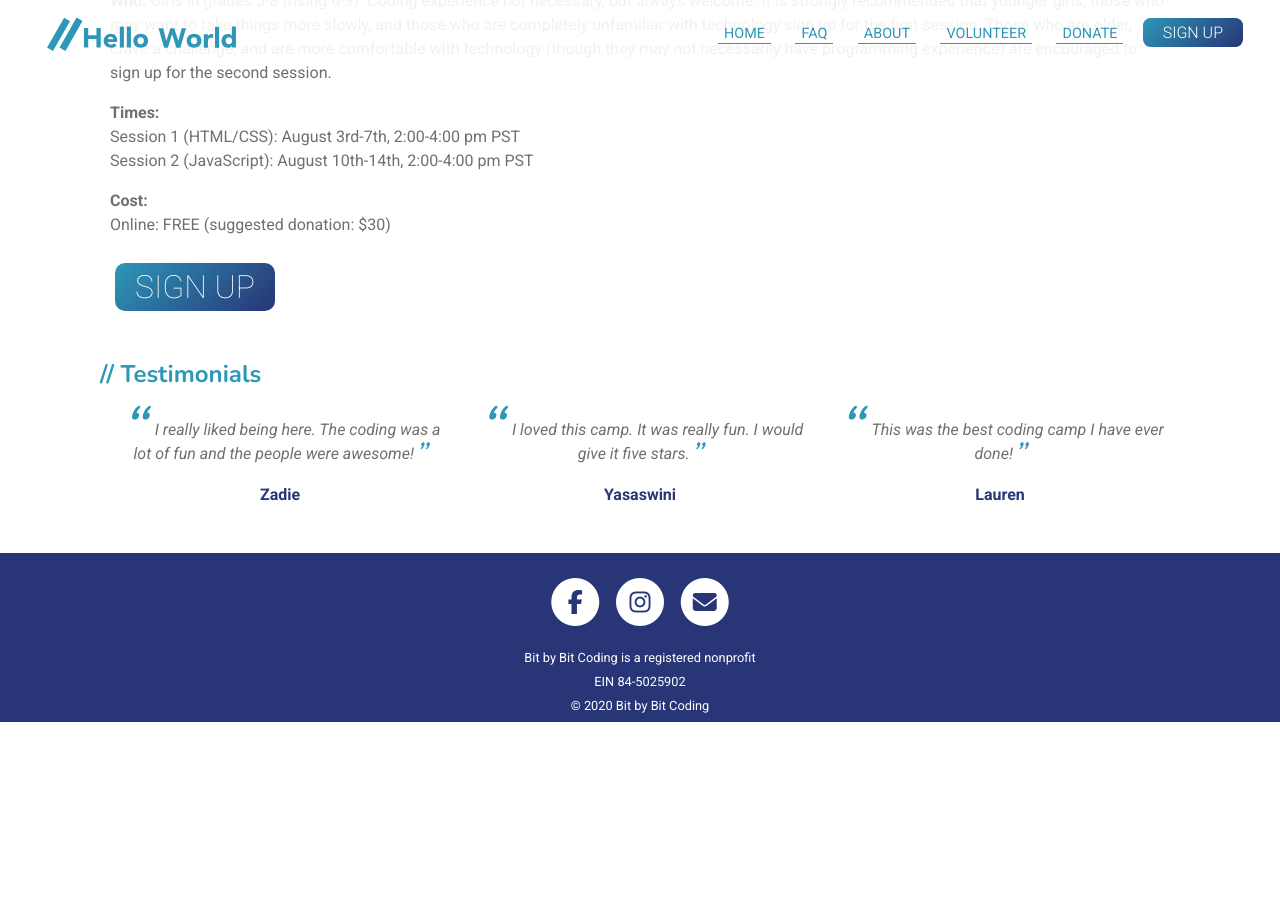
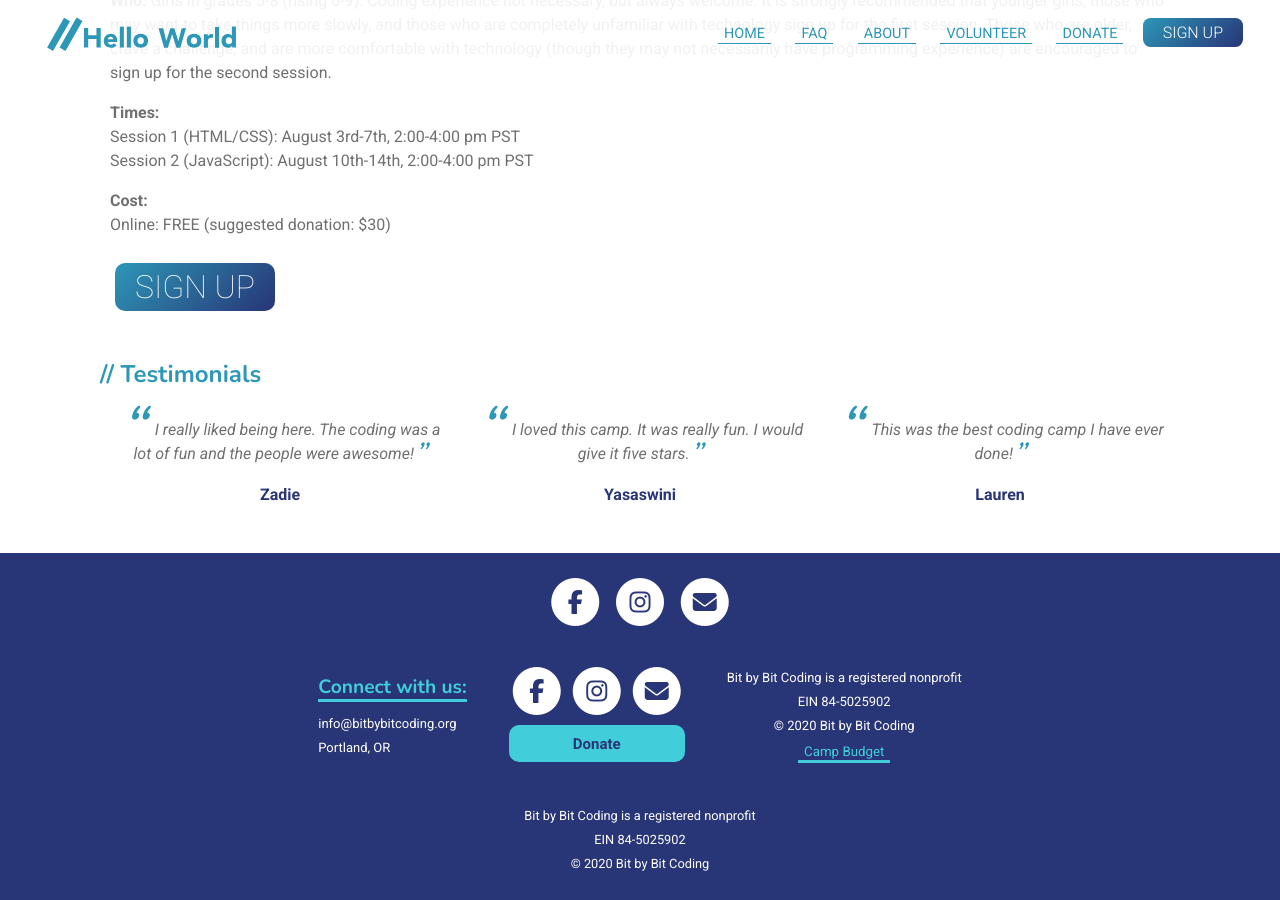
Before and after one commit to bit-by-bit-coding/bxb-website, a Jekyll site: the page built from index.html, in a window 1280 px wide and 900 px high, scrolled down 934 px. Built offline with Jekyll 4.4.1, drawn with Linux system fonts in a browser that asks for light colours; nearby versions of some CDN libraries; before the commit the page ends 1656 px from its top, so only the background shows below that.

Commit message:
add camp budget button
I had to open the file a different way since the updated footer code wasn't showing (I only coded the additional link for financial info and a little styling)

```diff
--- a/_includes/footer.html
+++ b/_includes/footer.html
@@ -18,6 +18,43 @@
                 <i class="fa fa-envelope fa-stack-1x fa-inverse"></i>
             </span>
         </a>
+    <div id="footer-contact">
+        <div id="footer-connect">
+            <h2>Connect with us:</h2>
+            <p>{{site.contact.email}}</p>
+            <p>Portland, OR</p>
+        </div>
+        <div id="footer-buttons">
+            <div id="socials">
+                <a href="{{site.social.facebook}}" target="_blank">
+                    <span class="fa-stack fa-lg">
+                        <i class="fa fa-circle fa-stack-2x"></i>
+                        <i class="fa fa-facebook fa-stack-1x fa-inverse"></i>
+                    </span>
+                </a>
+                <a href="{{site.social.instagram}}" target="_blank">
+                    <span class="fa-stack fa-lg">
+                        <i class="fa fa-circle fa-stack-2x"></i>
+                        <i class="fa fa-instagram fa-stack-1x fa-inverse"></i>
+                    </span>
+                </a>
+                <a href="mailto:{{site.contact.email}}" target="_blank">
+                    <span class="fa-stack fa-lg">
+                        <i class="fa fa-circle fa-stack-2x"></i>
+                        <i class="fa fa-envelope fa-stack-1x fa-inverse"></i>
+                    </span>
+                </a>
+            </div>
+            <div id="donate">
+                <a href="https://secure.givelively.org/donate/bit-by-bit-coding" target ="_blank"><button>Donate</button></a>
+            </div>
+        </div>
+        <div class="footer-info">
+            <p>Bit by Bit Coding is a registered nonprofit</p>
+            <p>EIN 84-5025902</p>
+            <p>&copy; 2020 Bit by Bit Coding</p>
+            <a href="https://docs.google.com/spreadsheets/d/1JeronQTIVhR2rh2SqXdKYD5lrsmgdPjrohavRBWw1uw/edit?usp=sharing" target="_blank"><button id="financial-info">Camp Budget</button></a>
+        </div>
     </div>
     Bit by Bit Coding is a registered nonprofit
     <br>
--- a/styles/style.scss
+++ b/styles/style.scss
@@ -287,6 +287,83 @@ iframe.embeddedform {
         font-size: 1.5em;
     }
 }
+
+#footer-contact {
+    display: flex;
+    flex-wrap: wrap;
+    flex-direction: row;
+    align-items: center;
+    justify-content: center;
+
+    p{
+        font-size: 13px;
+        margin: 0px;
+    }
+}
+
+#footer-connect {
+    display: flex;
+    flex-direction: column;
+    align-items: flex-start;
+
+    h2 {
+        color: #41ceda;
+        border-bottom: solid;
+        margin: 5px 0px 10px;
+        min-width: max-content;
+    }
+}
+
+#financial-info {
+    color: #41ceda;
+    border-left: none;
+    background: none;
+    border-right: none;
+    border-top: none;
+    border-bottom: solid;
+}
+#financial-info:hover {
+    color:white;
+    scale: 1.1;
+}
+
+#footer-buttons {
+    display: flex;
+    flex-direction: column;
+
+    #donate {
+        margin: 0px;
+        margin-top: 10px;
+
+        button {
+            background-color: #41ceda;
+            border: none;
+            border-radius: 10px;
+            height: 37px;
+            width: 98%;
+            color: #283576;
+            font-weight: bold;
+            font-size: 15px;
+        }
+
+        button:hover {
+            color: #41ceda;
+            background-color: $dark;
+            font-size: 85%;
+            filter: brightness(125%);
+        }
+    }
+
+    #socials{
+        margin: 0px;
+        display: flex;
+    }
+}
+
+.footer-info {
+    min-width: 150px;
+}
+
 
 /* Homepage */
 #warning {
```
